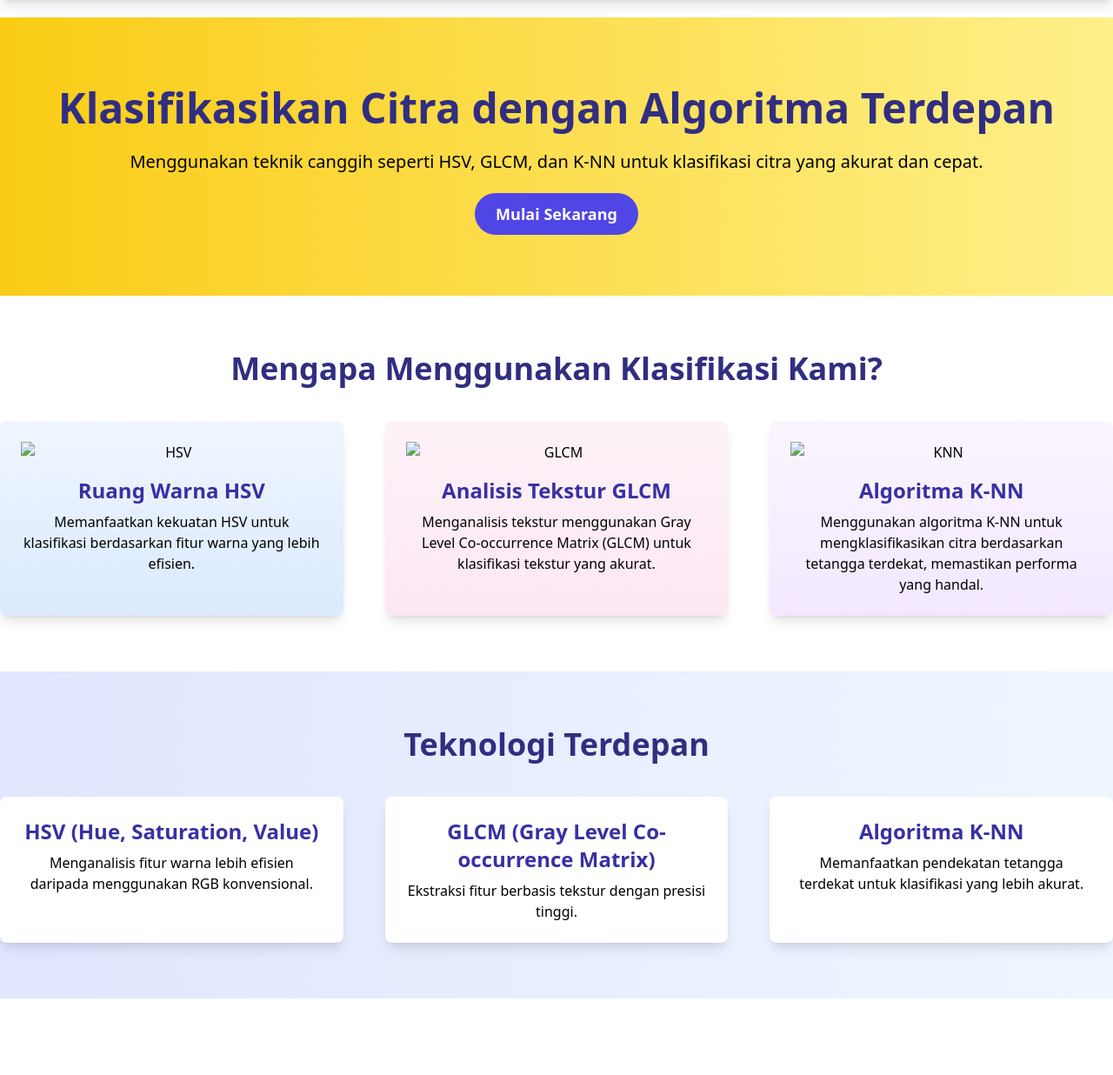
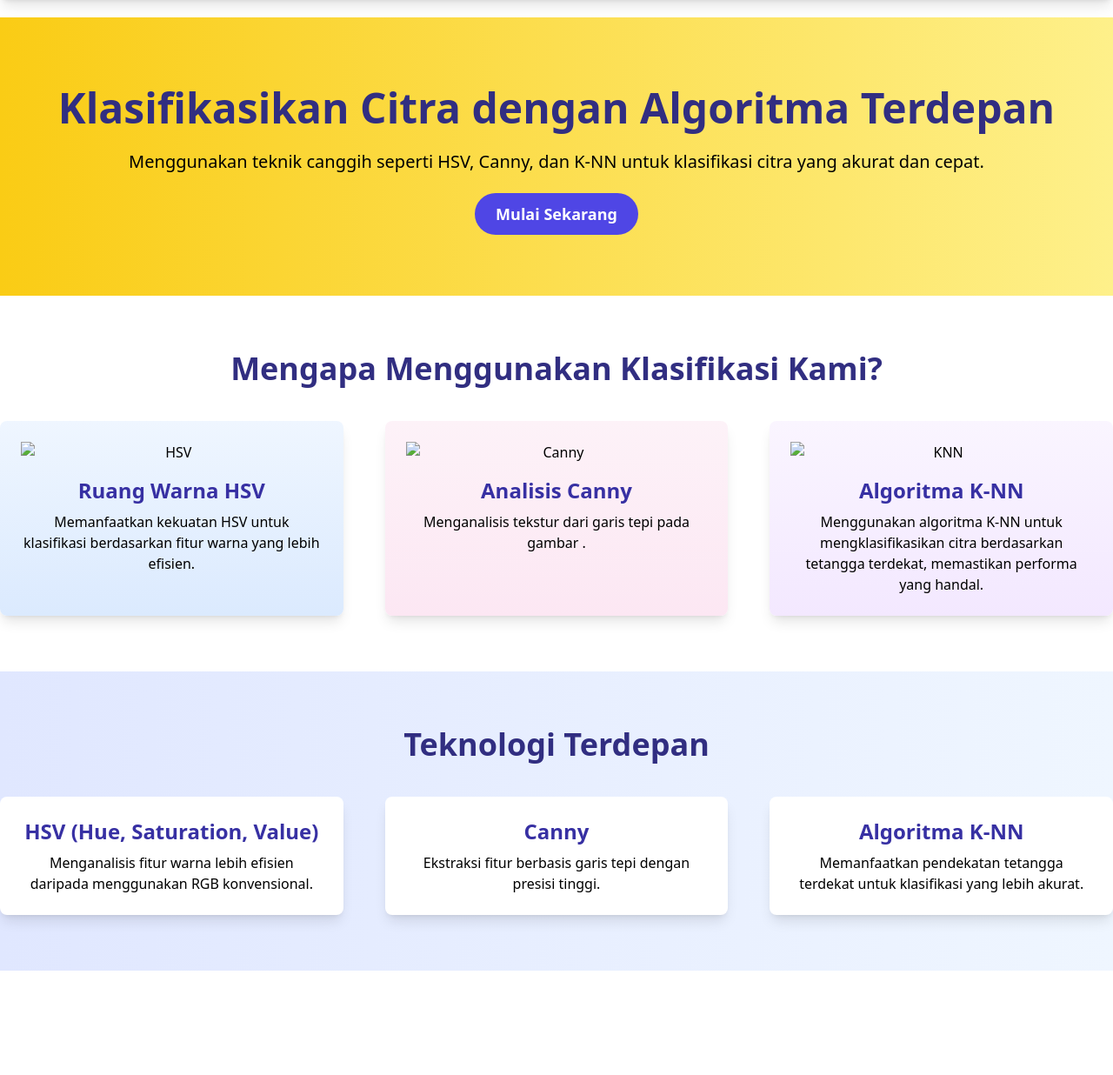
Before and after one commit to agustiawan5209/citra_knn, a Django app: page / in a window 1280 px wide. Shown: the part 48-1284 px from the top of the page at 87% size. After the commit the page ends 1252 px from the top, so only its background shows below. Run offline with Django 4.2, Linux system fonts and the light colour scheme; style sheets or scripts are compiled from the project's sources; some libraries are stand-ins or nearby versions.

Commit message:
update halaman utama

```diff
--- a/main/templates/main/main.html
+++ b/main/templates/main/main.html
@@ -9,7 +9,7 @@
   <section class="bg-gradient-to-r from-yellow-400 to-yellow-200 py-20">
     <div class="container mx-auto text-center">
         <h1 class="text-5xl font-extrabold text-indigo-900 mb-6">Klasifikasikan Citra dengan Algoritma Terdepan</h1>
-        <p class="text-xl text-gray-800 mb-8">Menggunakan teknik canggih seperti HSV, GLCM, dan K-NN untuk klasifikasi citra yang akurat dan cepat.</p>
+        <p class="text-xl text-gray-800 mb-8">Menggunakan teknik canggih seperti HSV, Canny, dan K-NN untuk klasifikasi citra yang akurat dan cepat.</p>
         <a href="#" class="bg-indigo-600 text-white px-6 py-3 rounded-full text-lg font-semibold hover:bg-indigo-700">Mulai Sekarang</a>
     </div>
 </section>
@@ -27,9 +27,9 @@
             </div>
             <!-- Fitur 2 -->
             <div class="bg-gradient-to-t from-pink-100 to-pink-50 shadow-lg rounded-lg p-6">
-                <img src="https://via.placeholder.com/100" alt="GLCM" class="mx-auto mb-4">
-                <h3 class="text-2xl font-semibold text-indigo-800 mb-2">Analisis Tekstur GLCM</h3>
-                <p class="text-gray-700">Menganalisis tekstur menggunakan Gray Level Co-occurrence Matrix (GLCM) untuk klasifikasi tekstur yang akurat.</p>
+                <img src="https://via.placeholder.com/100" alt="Canny" class="mx-auto mb-4">
+                <h3 class="text-2xl font-semibold text-indigo-800 mb-2">Analisis Canny</h3>
+                <p class="text-gray-700">Menganalisis tekstur dari garis tepi pada gambar .</p>
             </div>
             <!-- Fitur 3 -->
             <div class="bg-gradient-to-t from-purple-100 to-purple-50 shadow-lg rounded-lg p-6">
@@ -53,8 +53,8 @@
             </div>
             <!-- Teknologi 2 -->
             <div class="bg-white shadow-lg rounded-lg p-6">
-                <h3 class="text-2xl font-semibold text-indigo-800 mb-2">GLCM (Gray Level Co-occurrence Matrix)</h3>
-                <p class="text-gray-700">Ekstraksi fitur berbasis tekstur dengan presisi tinggi.</p>
+                <h3 class="text-2xl font-semibold text-indigo-800 mb-2">Canny </h3>
+                <p class="text-gray-700">Ekstraksi fitur berbasis garis tepi dengan presisi tinggi.</p>
             </div>
             <!-- Teknologi 3 -->
             <div class="bg-white shadow-lg rounded-lg p-6">
```
